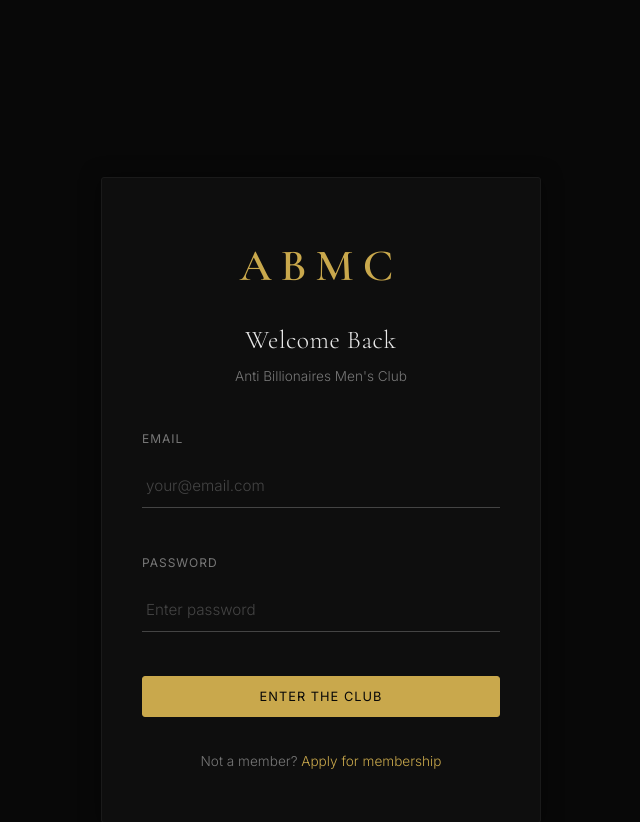
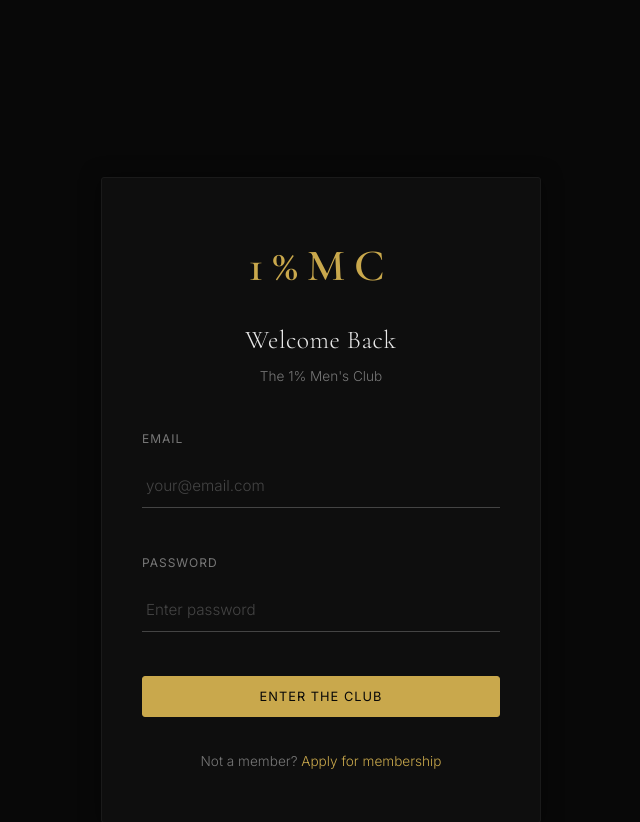
Before and after one commit to kashi-creator/anti-billionaires-app, a Flask app: page /login in a window 1280 px wide. Shown: the top 822 px of the page, without its empty margins (319-959 px from the left). Run offline with Flask 3, Linux system fonts and the light colour scheme.

Commit message:
Rename to The 1% Men's Club

```diff
--- a/app.py
+++ b/app.py
@@ -203,7 +203,7 @@ with app.app_context():
 # --- Seed spaces and events ---
 @app.route("/seed-content/<secret>")
 def seed_content(secret):
-    if secret != "abmc2026seed":
+    if secret != "onepercentmc2026":
         abort(404)
     from datetime import timedelta
     admin = User.query.filter_by(is_admin=True).first()
--- a/templates/base.html
+++ b/templates/base.html
@@ -3,7 +3,7 @@
 <head>
     <meta charset="UTF-8">
     <meta name="viewport" content="width=device-width, initial-scale=1.0">
-    <title>{% block title %}ABMC{% endblock %} | Anti Billionaires Men's Club</title>
+    <title>{% block title %}1%MC{% endblock %} | The 1% Men's Club</title>
     <link rel="preconnect" href="https://fonts.googleapis.com">
     <link rel="preconnect" href="https://fonts.gstatic.com" crossorigin>
     <link href="https://fonts.googleapis.com/css2?family=Cormorant+Garamond:wght@300;400;500;600&family=Inter:wght@300;400;500&display=swap" rel="stylesheet">
@@ -15,9 +15,9 @@
     <nav class="navbar">
         <div class="nav-container">
             <a href="{{ url_for('feed') }}" class="nav-logo">
-                <span class="logo-text">ABMC</span>
+                <span class="logo-text">1%MC</span>
                 <span class="logo-divider"></span>
-                <span class="logo-tagline">Anti Billionaires Men's Club</span>
+                <span class="logo-tagline">The 1% Men's Club</span>
             </a>
             <div class="nav-links">
                 <a href="{{ url_for('feed') }}" class="nav-link {% if request.endpoint == 'feed' %}active{% endif %}">
--- a/templates/login.html
+++ b/templates/login.html
@@ -5,9 +5,9 @@
 <div class="auth-page">
     <div class="auth-card">
         <div class="auth-header">
-            <div class="auth-logo">ABMC</div>
+            <div class="auth-logo">1%MC</div>
             <h1>Welcome Back</h1>
-            <p class="auth-subtitle">Anti Billionaires Men's Club</p>
+            <p class="auth-subtitle">The 1% Men's Club</p>
         </div>
         <form method="POST" class="auth-form">
             <div class="form-group">
--- a/templates/pricing.html
+++ b/templates/pricing.html
@@ -25,7 +25,7 @@
 <div class="pricing-container">
     <div class="pricing-header">
         <h1>Unlock the Full Experience</h1>
-        <p class="pricing-subtitle">Join the inner circle. Get access to everything the Anti Billionaires Men's Club has to offer.</p>
+        <p class="pricing-subtitle">Join the inner circle. Get access to everything the The 1% Men's Club has to offer.</p>
     </div>
 
     {% if current_user.is_authenticated and current_user.has_active_subscription %}
--- a/templates/referrals.html
+++ b/templates/referrals.html
@@ -7,7 +7,7 @@
 
     <div class="card" style="margin-top:1.5rem">
         <h3 style="color:var(--gold);margin-bottom:1rem">Share Your Link</h3>
-        <p style="color:var(--text-secondary);margin-bottom:1rem">Invite others to join the Anti-Billionaires Men's Club. When they sign up, you both earn bonus points.</p>
+        <p style="color:var(--text-secondary);margin-bottom:1rem">Invite others to join the The 1% Men's Club. When they sign up, you both earn bonus points.</p>
         <div class="referral-link-box">
             <input type="text" id="refLink" readonly value="{{ request.host_url.rstrip('/') }}/r/{{ referral_code }}" class="input-field" style="flex:1">
             <button class="btn btn-gold btn-sm" onclick="copyRefLink()">Copy</button>
--- a/templates/signup.html
+++ b/templates/signup.html
@@ -5,7 +5,7 @@
 <div class="auth-page">
     <div class="auth-card">
         <div class="auth-header">
-            <div class="auth-logo">ABMC</div>
+            <div class="auth-logo">1%MC</div>
             {% if stripe_mode is defined and stripe_mode %}
             <h1>Payment Confirmed!</h1>
             <p class="auth-subtitle">Create your account to get started</p>
```
